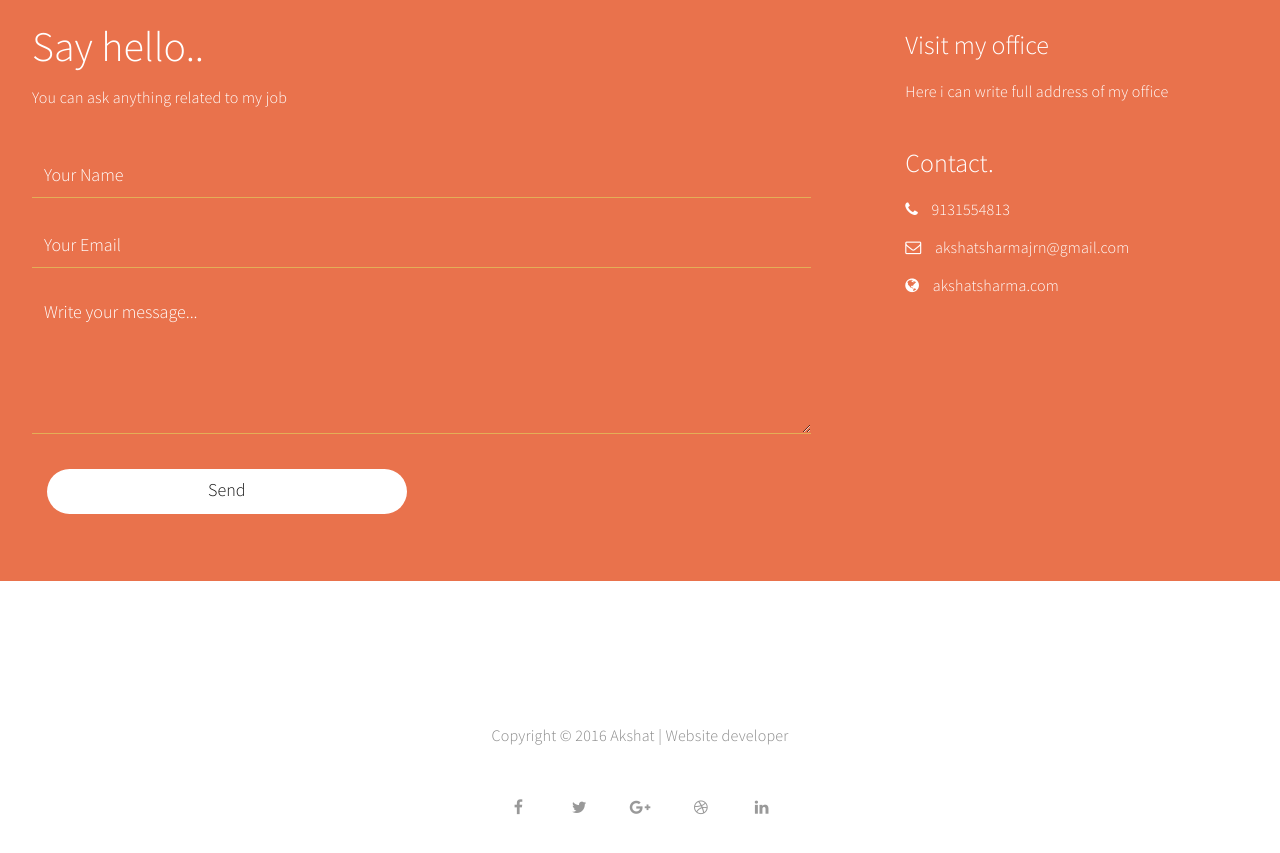
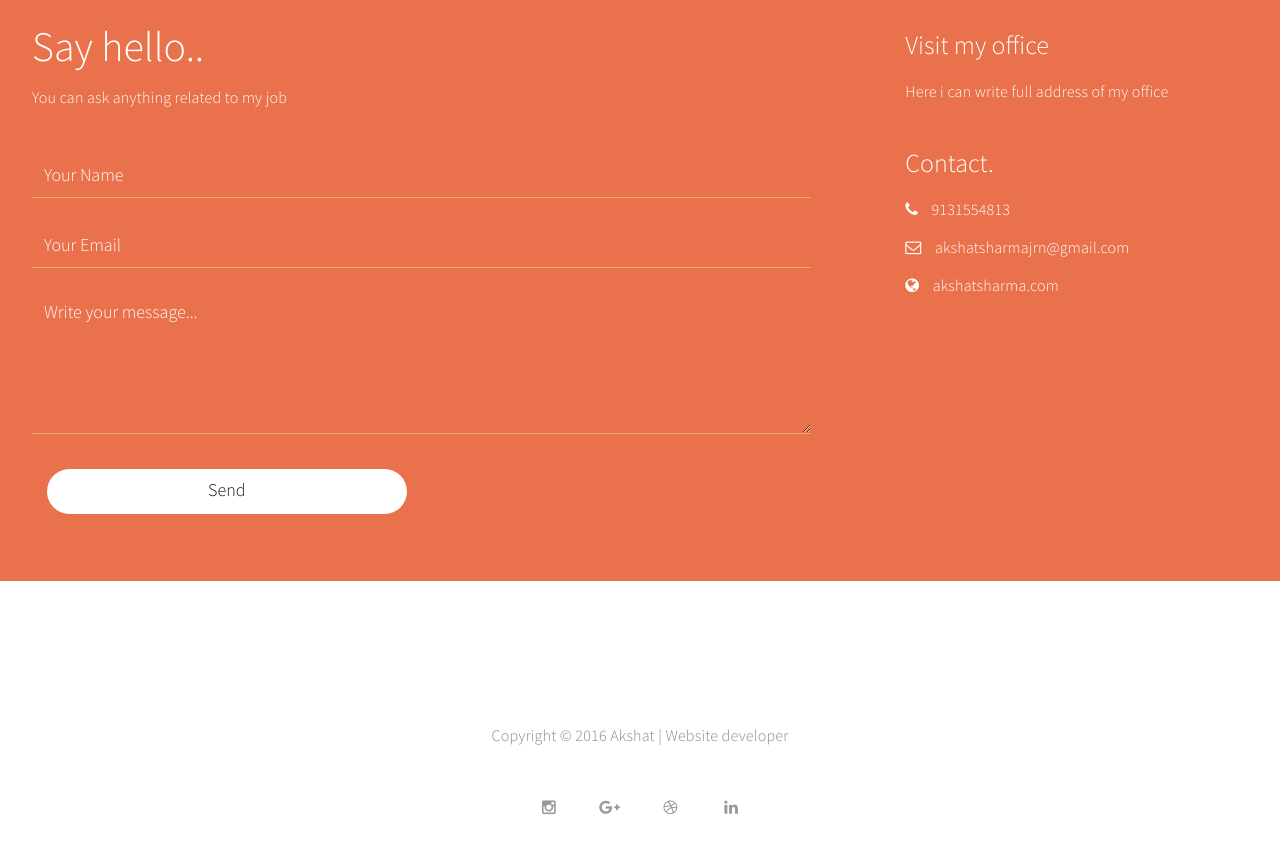
Before and after one commit to akshat26120/Bharat-intern-task-1, a plain HTML site: page index.html in a window 1280 px wide. Shown: the part 2887-3740 px from the top of the page. Drawn offline with Linux system fonts and the light colour scheme.

Commit message:
1st update

```diff
--- a/index.html
+++ b/index.html
@@ -375,19 +375,16 @@
                     </div>
                     <ul class="wow fadeInUp social-icon" data-wow-delay="2s">
                         <li>
-                            <a href="#" class="fa fa-facebook"></a>
+                            <a href="https://www.instagram.com/akshat_141424/" class="fa fa-instagram"></a>
                         </li>
                         <li>
-                            <a href="#" class="fa fa-twitter"></a>
+                            <a href="akshatsharmajrn@gmail.com" class="fa fa-google-plus"></a>
                         </li>
                         <li>
-                            <a href="#" class="fa fa-google-plus"></a>
+                            <a href="https://akshat26120.github.io/Bharat-intern-task-1/" class="fa fa-dribbble"></a>
                         </li>
                         <li>
-                            <a href="#" class="fa fa-dribbble"></a>
-                        </li>
-                        <li>
-                            <a href="#" class="fa fa-linkedin"></a>
+                            <a href="https://www.linkedin.com/in/akshat-3575b5189/" class="fa fa-linkedin"></a>
                         </li>
                     </ul>
                 </div>
```
